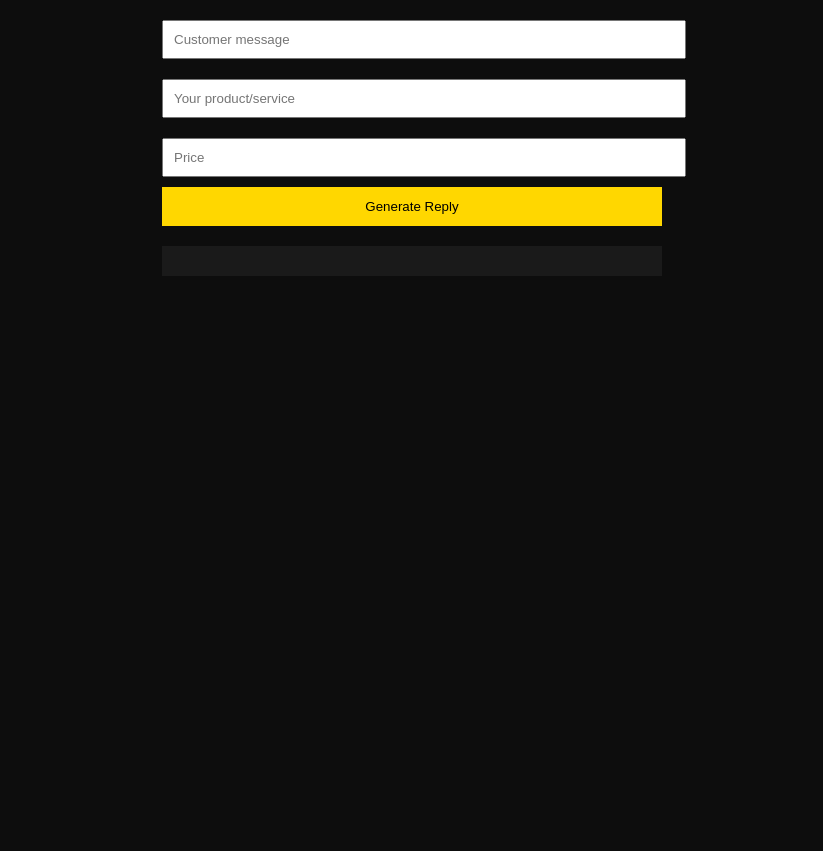
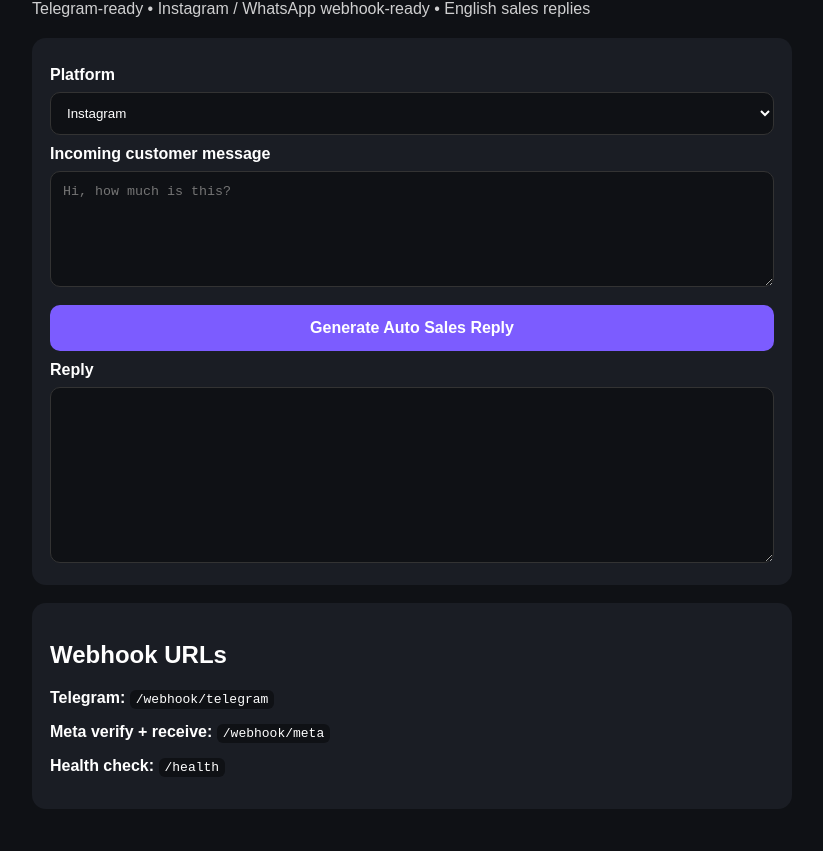
Before and after one commit to ai-sales-pro/omni-social-ai, a website: page index.html in a window 1280 px wide. Shown: the part 99-950 px from the top of the page, without its empty margins (228-1051 px from the left). Before the commit the page ends 800 px from the top, so only its background shows below. Drawn offline with Linux system fonts and the light colour scheme.

Commit message:
Add files via upload

```diff
--- a/index.html
+++ b/index.html
@@ -1,24 +1,42 @@
 <!DOCTYPE html>
 <html lang="en">
 <head>
-<meta charset="UTF-8">
-<title>AI Sales Closer</title>
-<link rel="stylesheet" href="style.css">
+  <meta charset="UTF-8" />
+  <meta name="viewport" content="width=device-width, initial-scale=1.0" />
+  <title>Full Auto Sales System</title>
+  <link rel="stylesheet" href="style.css" />
 </head>
 <body>
+  <div class="wrap">
+    <h1>🤖 Full Auto Sales System</h1>
+    <p class="sub">Telegram-ready • Instagram / WhatsApp webhook-ready • English sales replies</p>
 
-<div class="container">
-<h1>🤖 AI Sales Closer</h1>
+    <div class="card">
+      <label>Platform</label>
+      <select id="platform">
+        <option>Instagram</option>
+        <option>WhatsApp</option>
+        <option>Telegram</option>
+        <option>Fiverr</option>
+      </select>
 
-<input id="customer" placeholder="Customer message">
-<input id="product" placeholder="Your product/service">
-<input id="price" placeholder="Price">
+      <label>Incoming customer message</label>
+      <textarea id="message" rows="6" placeholder="Hi, how much is this?"></textarea>
 
-<button onclick="generate()">Generate Reply</button>
+      <button onclick="generateReply()">Generate Auto Sales Reply</button>
 
-<div class="result" id="output"></div>
-</div>
+      <label>Reply</label>
+      <textarea id="output" rows="10" readonly></textarea>
+    </div>
 
-<script src="script.js"></script>
+    <div class="card">
+      <h2>Webhook URLs</h2>
+      <p><b>Telegram:</b> <code>/webhook/telegram</code></p>
+      <p><b>Meta verify + receive:</b> <code>/webhook/meta</code></p>
+      <p><b>Health check:</b> <code>/health</code></p>
+    </div>
+  </div>
+
+  <script src="script.js"></script>
 </body>
 </html>
--- a/package.json
+++ b/package.json
@@ -1,11 +1,11 @@
 {
-  "name": "ai-sales-app",
+  "name": "full-auto-sales-v2",
   "version": "1.0.0",
   "main": "server.js",
   "scripts": {
     "start": "node server.js"
   },
   "dependencies": {
-    "express": "^4.18.2"
+    "express": "^4.19.2"
   }
 }
--- a/script.js
+++ b/script.js
@@ -1,17 +1,13 @@
-function generate() {
-    let customer = document.getElementById("customer").value;
-    let product = document.getElementById("product").value;
-    let price = document.getElementById("price").value;
+async function generateReply() {
+  const platform = document.getElementById("platform").value;
+  const message = document.getElementById("message").value;
 
-    let reply = `Hi! 👋
+  const res = await fetch("/api/generate-reply", {
+    method: "POST",
+    headers: { "Content-Type": "application/json" },
+    body: JSON.stringify({ message, platform })
+  });
 
-Thanks for your interest in ${product}.
-
-This is a premium solution designed to help you get results quickly 🚀
-
-The price is ${price}. I can help you get started immediately.
-
-Let me know if you're ready! 💰`;
-
-    document.getElementById("output").innerText = reply;
+  const data = await res.json();
+  document.getElementById("output").value = data.reply || "No reply generated.";
 }
--- a/style.css
+++ b/style.css
@@ -1,27 +1,55 @@
 body {
-    font-family: Arial;
-    background: #0d0d0d;
-    color: white;
-    text-align: center;
-    padding: 20px;
+  font-family: Arial, sans-serif;
+  margin: 0;
+  background: #0f1115;
+  color: #fff;
 }
-.container {
-    max-width: 500px;
-    margin: auto;
+.wrap {
+  max-width: 760px;
+  margin: 0 auto;
+  padding: 24px;
 }
-input {
-    width: 100%;
-    padding: 10px;
-    margin: 10px 0;
+h1 {
+  margin-bottom: 8px;
+}
+.sub {
+  opacity: 0.8;
+  margin-bottom: 20px;
+}
+.card {
+  background: #1a1d24;
+  border-radius: 14px;
+  padding: 18px;
+  margin-bottom: 18px;
+}
+label {
+  display: block;
+  margin: 10px 0 8px;
+  font-weight: 700;
+}
+textarea, select {
+  width: 100%;
+  box-sizing: border-box;
+  padding: 12px;
+  border-radius: 10px;
+  border: 1px solid #333;
+  background: #0f1115;
+  color: #fff;
 }
 button {
-    padding: 12px;
-    width: 100%;
-    background: gold;
-    border: none;
+  margin-top: 14px;
+  width: 100%;
+  padding: 14px;
+  border: none;
+  border-radius: 10px;
+  background: #7c5cff;
+  color: white;
+  font-size: 16px;
+  font-weight: 700;
+  cursor: pointer;
 }
-.result {
-    margin-top: 20px;
-    background: #1a1a1a;
-    padding: 15px;
+code {
+  background: #0f1115;
+  padding: 2px 6px;
+  border-radius: 6px;
 }
```
Also changed, not shown: server.js (+103 -2 lines), README.md.
